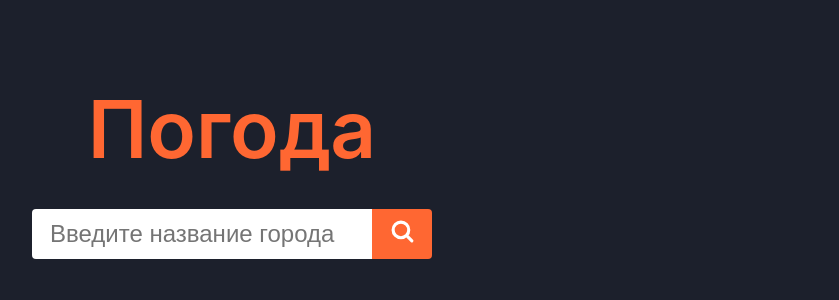
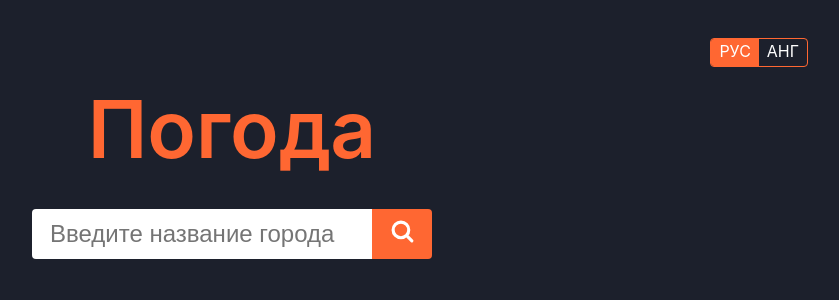
Before and after one commit to Deadend4/weather-app-react-ts, a React (Create React App) app: page / in a window 1280 px wide. Shown: the top 300 px of the page, without its empty margins (408-1247 px from the left). Built offline with nearby package versions, Linux system fonts and the light colour scheme; no server answers.

Commit message:
wip: localization

```diff
--- /dev/null
+++ b/src/components/TranslationSelect/TranslationSelect.module.css
@@ -0,0 +1,47 @@
+.translation {
+  display: flex;
+  flex-flow: row nowrap;
+  position: absolute;
+  top: 4%;
+  right: 5%;
+}
+.toggle {
+  visibility: hidden;
+}
+
+.toggleLabel {
+  display: flex;
+  align-items: center;
+  position: relative;
+  border: 1px solid var(--main-color);
+  border-radius: 4px;
+  padding: 0.1rem 0;
+}
+
+.toggleLabel::before,
+.toggleLabel::after {
+  padding: 0.1rem 0.5rem;
+  height: 100%;
+  transition: background ease 0.2s;
+}
+.toggleLabel::before {
+  content: "РУС";
+
+  border-radius: 3px 0 0 3px;
+  background: var(--main-color);
+}
+.toggleLabel::after {
+  content: "АНГ";
+  border-radius: 0 3px 3px 0;
+}
+
+.toggle:checked ~ .toggleLabel::before {
+  content: "RUS";
+  background: transparent;
+}
+
+.toggle:checked ~ .toggleLabel::after {
+  content: "ENG";
+
+  background: var(--main-color);
+}
--- /dev/null
+++ b/src/components/TranslationSelect/index.tsx
@@ -0,0 +1,10 @@
+import styles from "./TranslationSelect.module.css";
+
+export default function TranslationSelect() {
+  return (
+    <div className={styles.translation}>
+      <input type="checkbox" className={styles.toggle} id="lang" />
+      <label htmlFor="lang" className={styles.toggleLabel}></label>
+    </div>
+  );
+}
--- a/src/components/WeatherApp/WeatherApp.module.css
+++ b/src/components/WeatherApp/WeatherApp.module.css
@@ -1,4 +1,5 @@
 .page {
+  position: relative;
   display: flex;
   flex-flow: column nowrap;
   align-items: center;
--- a/src/components/WeatherApp/index.tsx
+++ b/src/components/WeatherApp/index.tsx
@@ -4,6 +4,7 @@ import weatherClient from "../WeatherClient/WeatherClient";
 import { useEffect, useState } from "react";
 import GetWeatherResponse from "../../types";
 import List from "../List";
+import TranslationSelect from "../TranslationSelect";
 
 export default function WeatherApp() {
   const [cards, setCards] = useState<GetWeatherResponse[]>([]);
@@ -41,6 +42,7 @@ export default function WeatherApp() {
 
   return (
     <div className={styles.page}>
+      <TranslationSelect />
       <span className={styles.appLogo}>Погода</span>
       <CityInput onSubmit={addCardToState} />
       <ul className={styles.list}>
```
